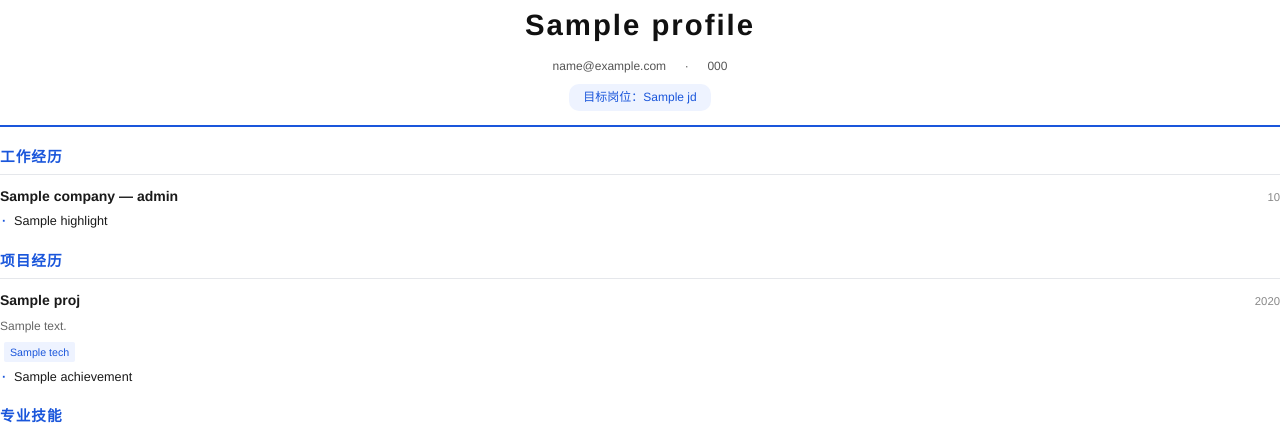
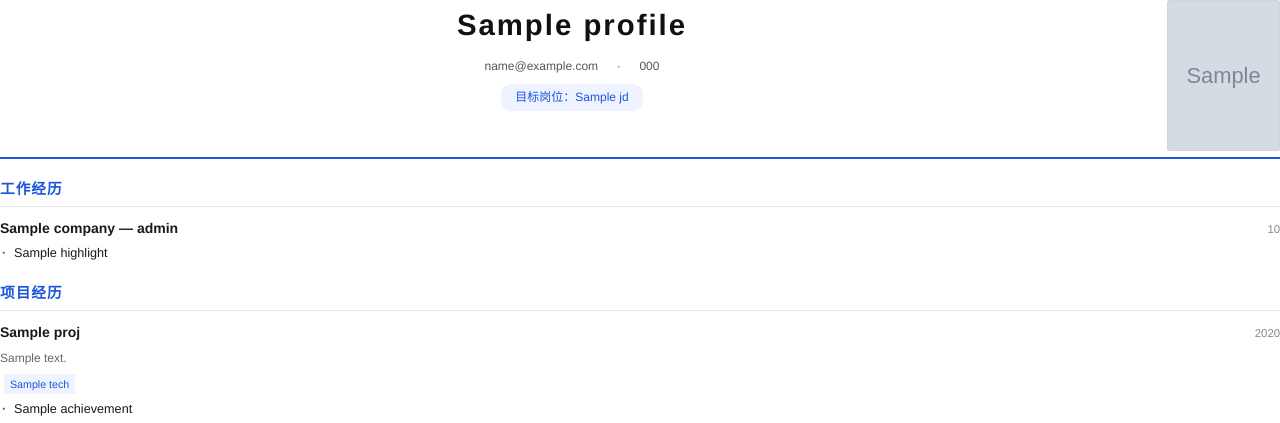
Before and after one commit to HR-Xie/career-sync-agent, a FastAPI app: template templates/resumes/modern.html in a window 1280 px wide. Shown: the top 423 px of the page. Run offline with FastAPI, Linux system fonts and the light colour scheme; the template is opened without the code that fills it: most values are stand-ins (such as "Sample title", 1, 10 or a date in 2020); grey boxes marked "Sample" are stand-in pictures.

Commit message:
feat: add optional photo slot to resume header
Profile can now include a 'photo' field (base64 data URI). When present,
renders as a standard ID photo (30x40mm) in the top-right corner of the
header. Template auto-adjusts layout with photo vs without.

```diff
--- a/llm/prompts.py
+++ b/llm/prompts.py
@@ -12,6 +12,7 @@ JSON Schema:
   "name": "姓名",
   "email": "邮箱",
   "phone": "电话",
+  "photo": "证件照 base64 Data URI（可选，没有则为空字符串）",
   "education": [{"school": "学校", "degree": "学位", "major": "专业", "year": "时间"}],
   "skills": ["技能1", "技能2"],
   "experience": [{"company": "公司", "role": "岗位", "duration": "时间段", "highlights": ["亮点1"]}],
--- a/services/generator.py
+++ b/services/generator.py
@@ -31,6 +31,7 @@ def build_resume_html(profile: dict, jd_keywords: dict) -> str:
     env = Environment(
         loader=FileSystemLoader(TEMPLATE_DIR),
         autoescape=select_autoescape(["html"]),
+        auto_reload=True,
     )
     template = env.get_template("modern.html")
     return template.render(
--- a/templates/resumes/modern.html
+++ b/templates/resumes/modern.html
@@ -22,6 +22,7 @@
 
   /* ── Header ── */
   .header {
+    position: relative;
     text-align: center;
     padding-bottom: 14px;
     margin-bottom: 18px;
@@ -47,6 +48,28 @@
     color: #1a56db;
     background: #eef3ff;
     border-radius: 10px;
+  }
+
+  /* ── Optional photo (top-right) ── */
+  .header-photo {
+    position: absolute;
+    right: 0;
+    top: 0;
+    width: 30mm;
+    height: 40mm;
+    border: 1px solid #d1d5db;
+    border-radius: 2px;
+    overflow: hidden;
+    background: #f9fafb;
+  }
+  .header-photo img {
+    width: 100%;
+    height: 100%;
+    object-fit: cover;
+  }
+  .header.with-photo {
+    padding-right: 36mm;
+    min-height: 42mm;
   }
 
   /* ── Section ── */
@@ -159,7 +182,12 @@
 <body>
 
 <!-- Header -->
-<div class="header">
+<div class="header{% if profile.photo %} with-photo{% endif %}">
+  {% if profile.photo %}
+  <div class="header-photo">
+    <img src="{{ profile.photo }}" alt="证件照">
+  </div>
+  {% endif %}
   <div class="name">{{ profile.name }}</div>
   <div class="meta">{{ profile.email }} &nbsp;·&nbsp; {{ profile.phone }}</div>
   <div class="target">目标岗位：{{ jd.title }}</div>
```
